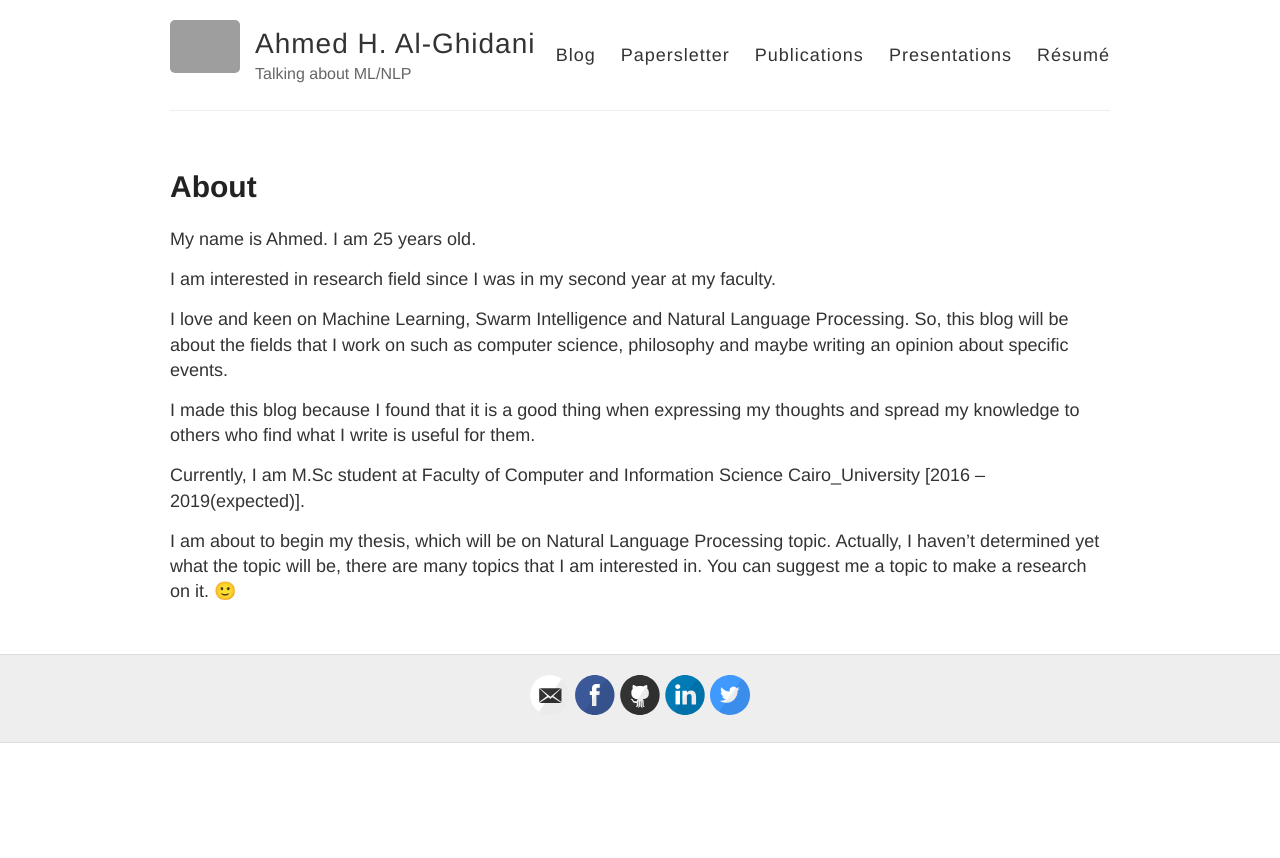
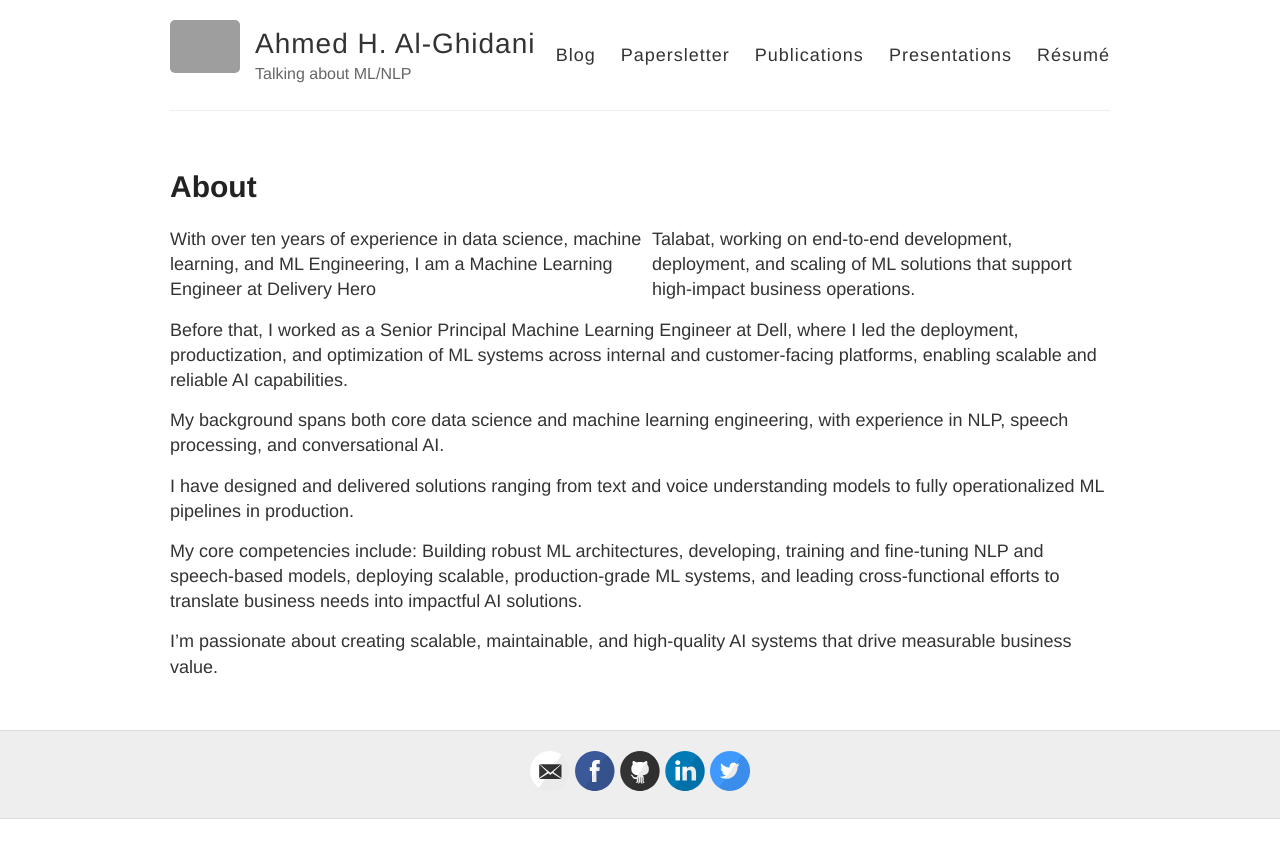
Before and after one commit to AhmedHani/AhmedHani.github.io, a Jekyll site: the page built from about.md, in a window 1280 px wide. Shown: the top 858 px of the page. Built offline with Jekyll 4.4.1, drawn with Linux system fonts in a browser that asks for light colours; grey boxes are pictures that could not be loaded.

Commit message:
update CV

```diff
--- a/about.md
+++ b/about.md
@@ -4,14 +4,14 @@ title: About
 permalink: /about/
 ---
 
-My name is Ahmed. I am 25 years old.
+With over ten years of experience in data science, machine learning, and ML Engineering, I am a Machine Learning Engineer at Delivery Hero | Talabat, working on end-to-end development, deployment, and scaling of ML solutions that support high-impact business operations.
 
-I am interested in research field since I was in my second year at my faculty.
+Before that, I worked as a Senior Principal Machine Learning Engineer at Dell, where I led the deployment, productization, and optimization of ML systems across internal and customer-facing platforms, enabling scalable and reliable AI capabilities.
 
-I love and keen on Machine Learning, Swarm Intelligence and Natural Language Processing. So, this blog will be about the fields that I work on such as computer science, philosophy and maybe writing an opinion about specific events.
+My background spans both core data science and machine learning engineering, with experience in NLP, speech processing, and conversational AI.
 
-I made this blog because I found that it is a good thing when expressing my thoughts and spread my knowledge to others who find what I write is useful for them.
+I have designed and delivered solutions ranging from text and voice understanding models to fully operationalized ML pipelines in production.
 
-Currently, I am M.Sc student at Faculty of Computer and Information Science Cairo_University [2016 – 2019(expected)].
+My core competencies include: Building robust ML architectures, developing, training and fine-tuning NLP and speech-based models, deploying scalable, production-grade ML systems, and leading cross-functional efforts to translate business needs into impactful AI solutions.
 
-I am about to begin my thesis, which will be on Natural Language Processing topic. Actually, I haven’t determined yet what the topic will be, there are many topics that I am interested in. You can suggest me a topic to make a research on it. 🙂
+I’m passionate about creating scalable, maintainable, and high-quality AI systems that drive measurable business value.
```
Also changed, not shown: 1 other file.
